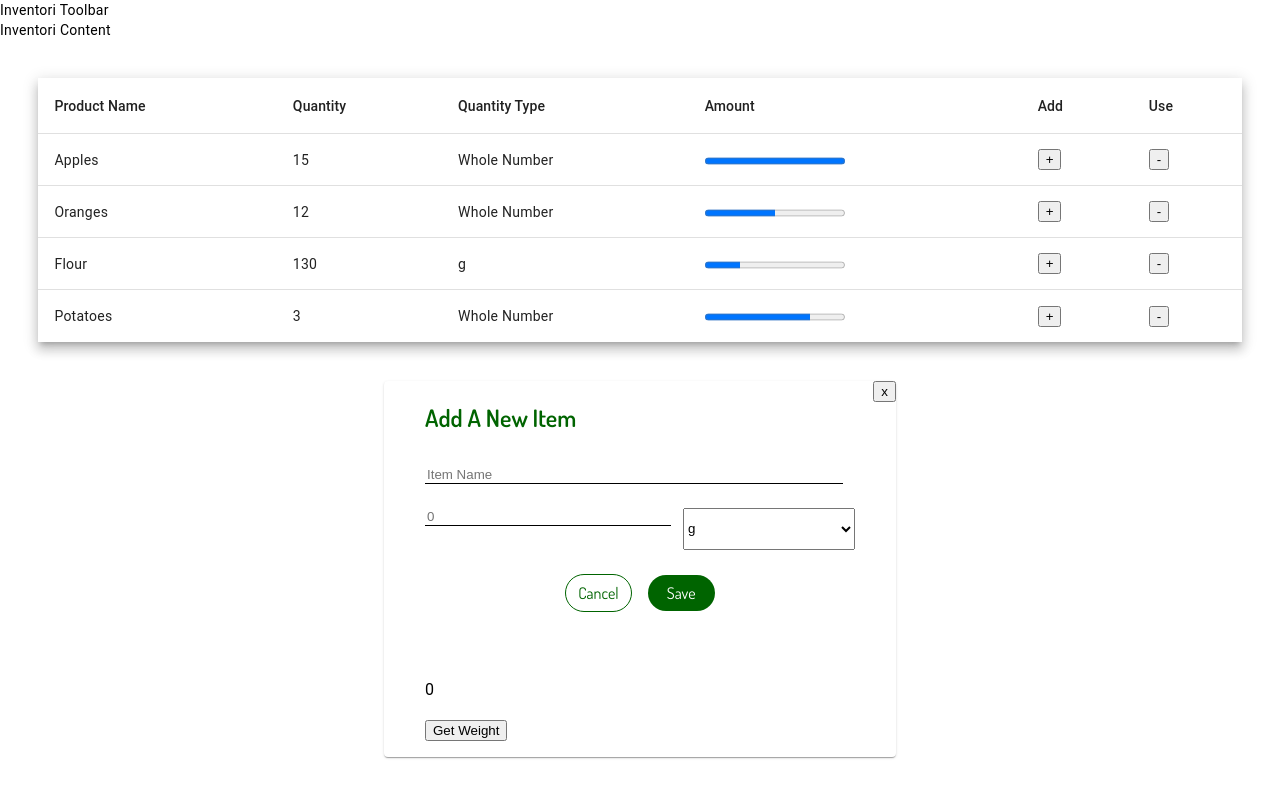
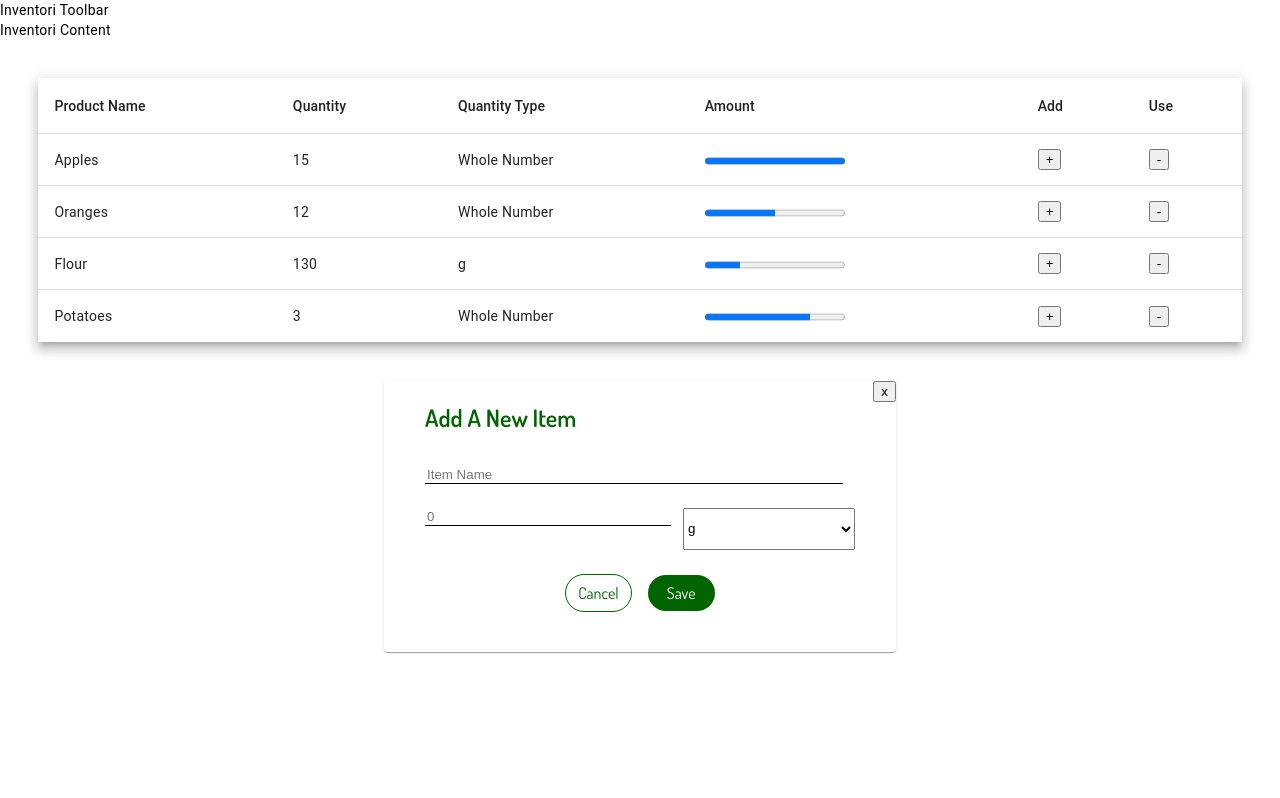
Before and after one commit to zmb6893/inventori, an Angular app in the folder inventori/: page / in a window 1280 px wide. Built offline with nearby package versions, Linux system fonts and the light colour scheme.

Commit message:
Removed the weight at the bottom pof the page

```diff
--- a/inventori/src/app/weight-confirmation/weight-confirmation.component.html
+++ b/inventori/src/app/weight-confirmation/weight-confirmation.component.html
@@ -24,10 +24,6 @@
                 <button id="cancel-btn">Cancel</button>
                 <button id="save-btn">Save</button>
                 </div>
-
-                <br><br>
-                <h3>{{ weight }}</h3>
-                <button (click)="getWeight()">Get Weight</button>
             </div>
         </mat-card-content>
     </mat-card>
```
Also changed, not shown: 1 other file (tests, documents, lock files or other folders).
